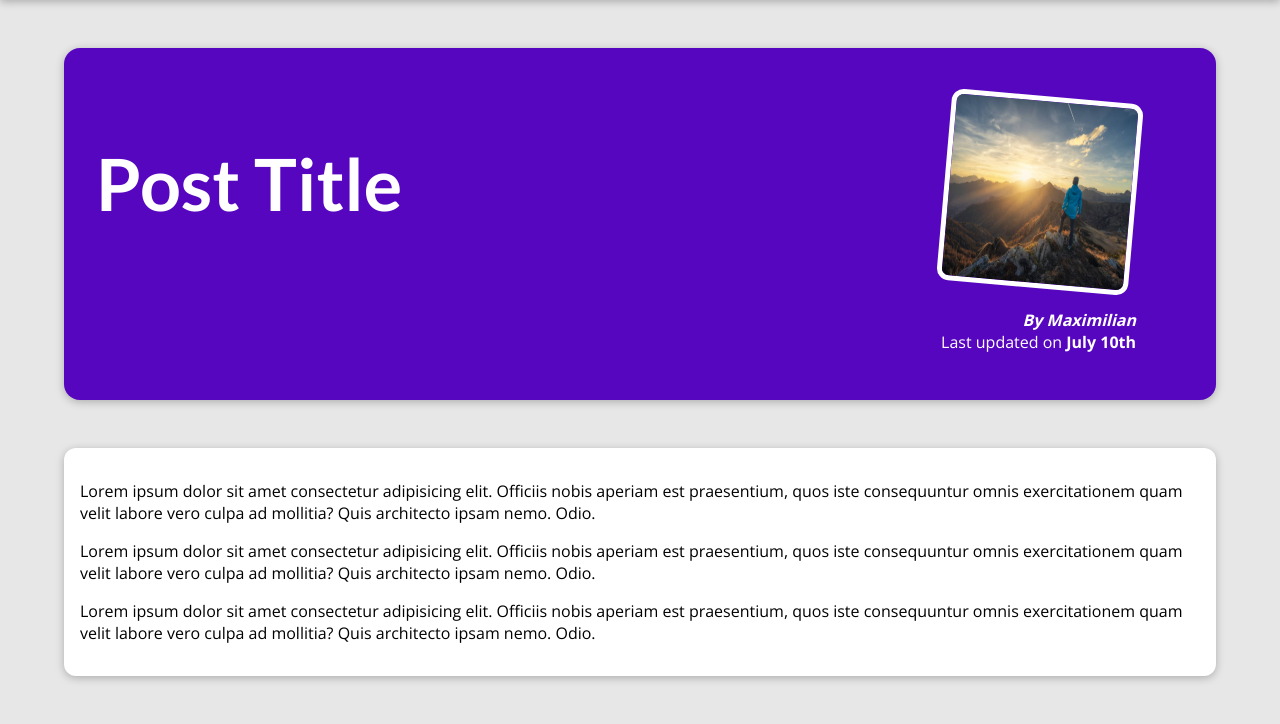
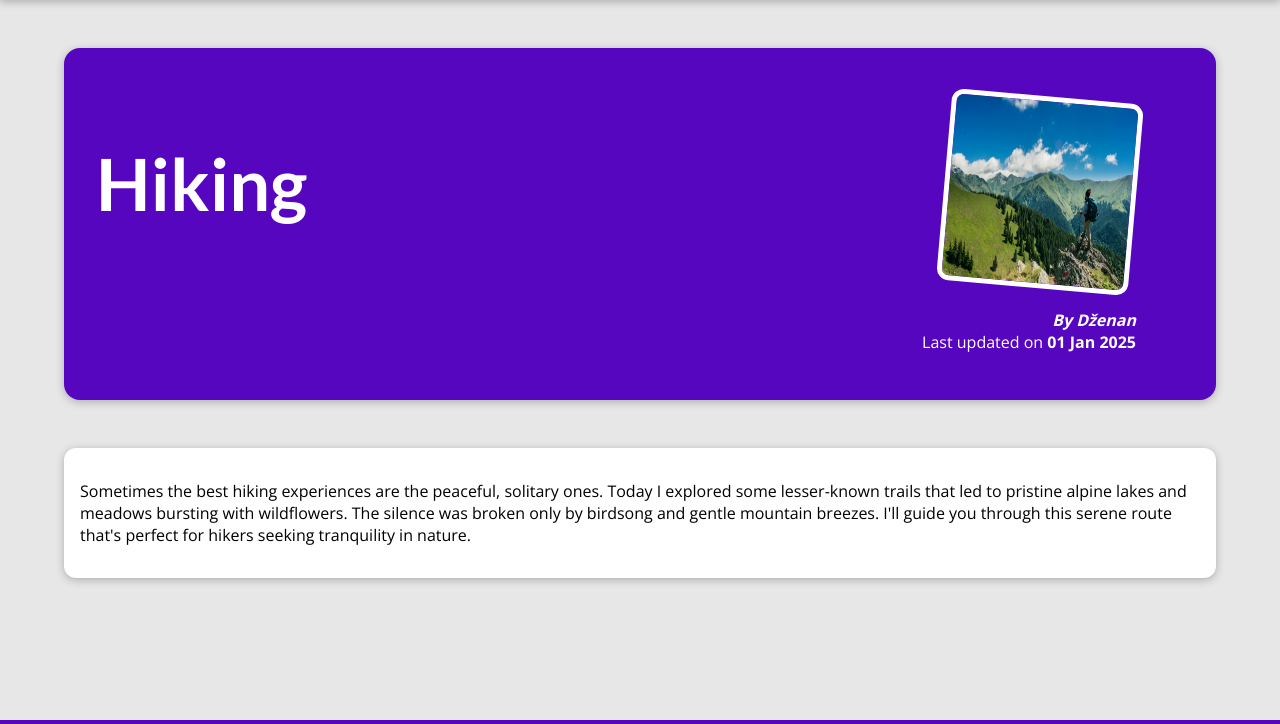
Before and after one commit to dzenankosuta/my_site, a Django app: page /posts/hiking in a window 1280 px wide. Shown: the part 80-804 px from the top of the page. Run offline with Django 5.2, Linux system fonts and the light colour scheme.

Commit message:
Adding a Single Post Page

```diff
--- a/blog/templates/blog/post-detail.html
+++ b/blog/templates/blog/post-detail.html
@@ -2,7 +2,7 @@
 {% load static %}
 
 {% block title %}
-This Post Title
+{{ post.title }}
 {% endblock %}
 
 {% block css_files %}
@@ -11,29 +11,15 @@
 
 {% block content %}
 <section id="summary">
-  <h2>Post Title</h2>
+  <h2>{{ post.title }}</h2>
   <article>
-    <img src="{% static "blog/images/mountain.jpg" %}" alt="Post Title" />
-    <address>By Maximilian</address>
-    <div>Last updated on <time>July 10th</time></div>
+    <img src="{% static "blog/images/"|add:post.image %}" alt="{{ post.title }}" />
+    <address>By {{ post.author | title }}</address>
+    <div>Last updated on <time>{{ post.date|date:"d M Y" }}</time></div>
   </article>
 </section>
 
 <main>
-  <p>
-    Lorem ipsum dolor sit amet consectetur adipisicing elit. Officiis nobis
-    aperiam est praesentium, quos iste consequuntur omnis exercitationem quam
-    velit labore vero culpa ad mollitia? Quis architecto ipsam nemo. Odio.
-  </p>
-  <p>
-    Lorem ipsum dolor sit amet consectetur adipisicing elit. Officiis nobis
-    aperiam est praesentium, quos iste consequuntur omnis exercitationem quam
-    velit labore vero culpa ad mollitia? Quis architecto ipsam nemo. Odio.
-  </p>
-  <p>
-    Lorem ipsum dolor sit amet consectetur adipisicing elit. Officiis nobis
-    aperiam est praesentium, quos iste consequuntur omnis exercitationem quam
-    velit labore vero culpa ad mollitia? Quis architecto ipsam nemo. Odio.
-  </p>
+  <p>{{ post.content|linebreaks }}</p>
 </main>
 {% endblock %}
--- a/blog/views.py
+++ b/blog/views.py
@@ -47,4 +47,7 @@
     })
 
 def post_detail(request, slug):
-    return render(request, "blog/post-detail.html")
+    identified_post = next(post for post in all_posts if post['slug'] == slug)
+    return render(request, "blog/post-detail.html", {
+        "post": identified_post
+    })
```
Also changed, not shown: blog/templates/blog/all-posts.html (+3 -6 lines).
